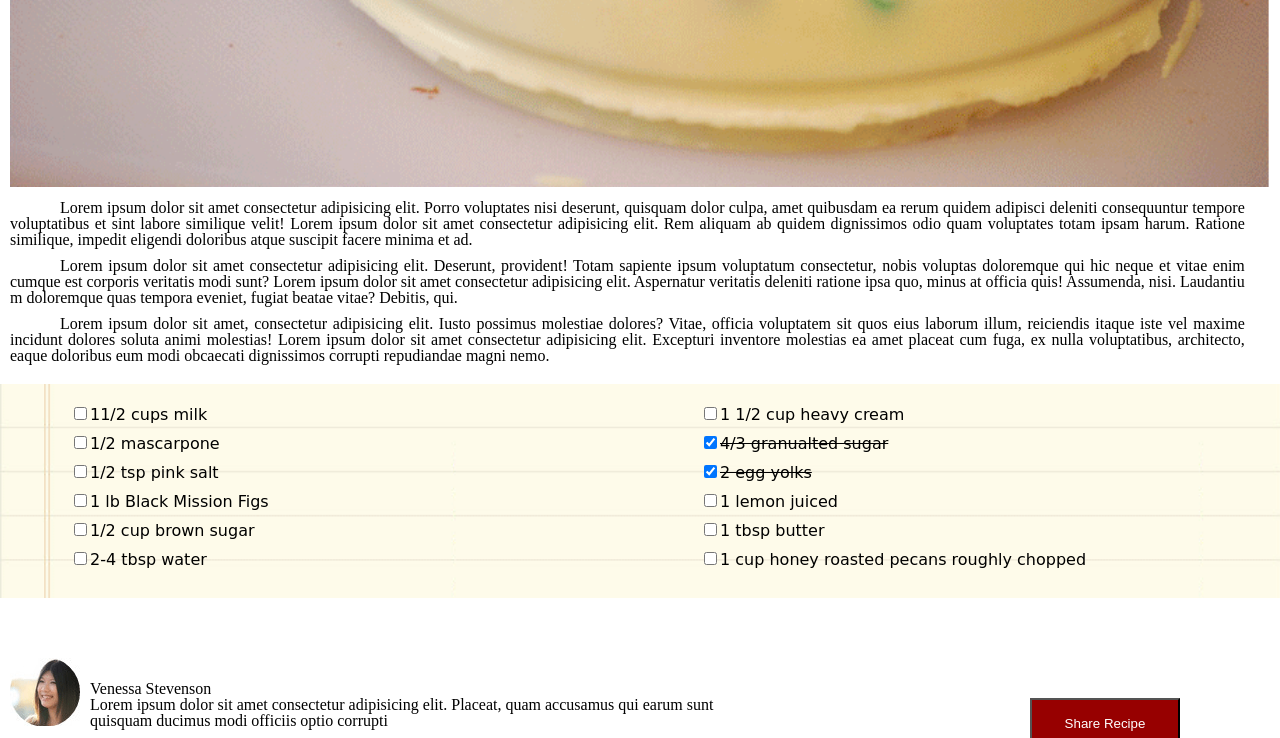
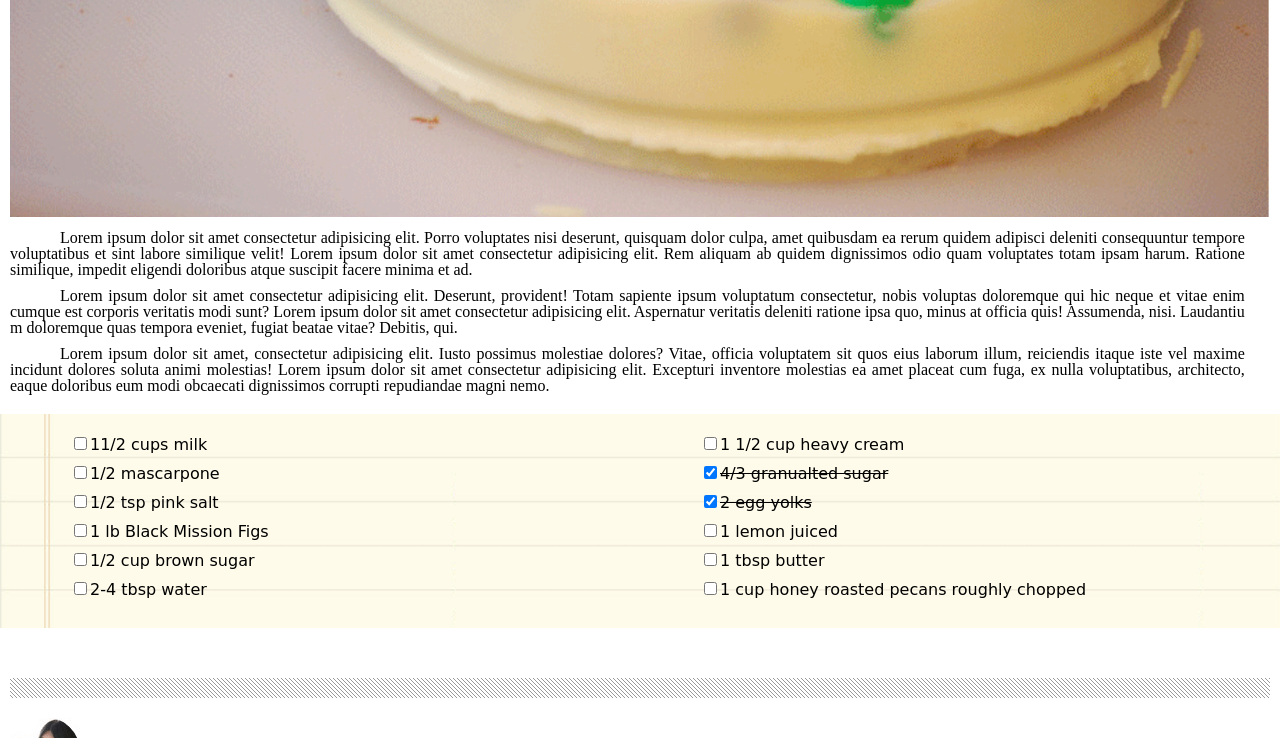
Before and after one commit to otator/chocolate-pizza, a plain HTML site: page index.html in a window 1280 px wide. Shown: the part 895-1633 px from the top of the page. Drawn offline with Linux system fonts and the light colour scheme.

Commit message:
fix horizontal line

```diff
--- a/css/style.css
+++ b/css/style.css
@@ -116,3 +116,7 @@ main div p{
   font-family: cursive;
   grid-auto-columns: 1fr 1fr;
 }
+.horizontal-bg{
+  background-image: url("../images/hr-img.png");
+  margin: 10px;
+}
--- a/index.html
+++ b/index.html
@@ -28,6 +28,7 @@
     </nav>
   </header>
   <main>
+    <div class="horizontal-bg"></div>
     <div class="main-content">
       <h1>Chocolate Pizza</h1>
       <p id="all-capital">posted on 13 Dec 2013/Desserts</p>
@@ -87,7 +88,7 @@
 
 
     </div>
-
+    <div class="horizontal-bg"></div>
   </main>
   <footer>
 
```
